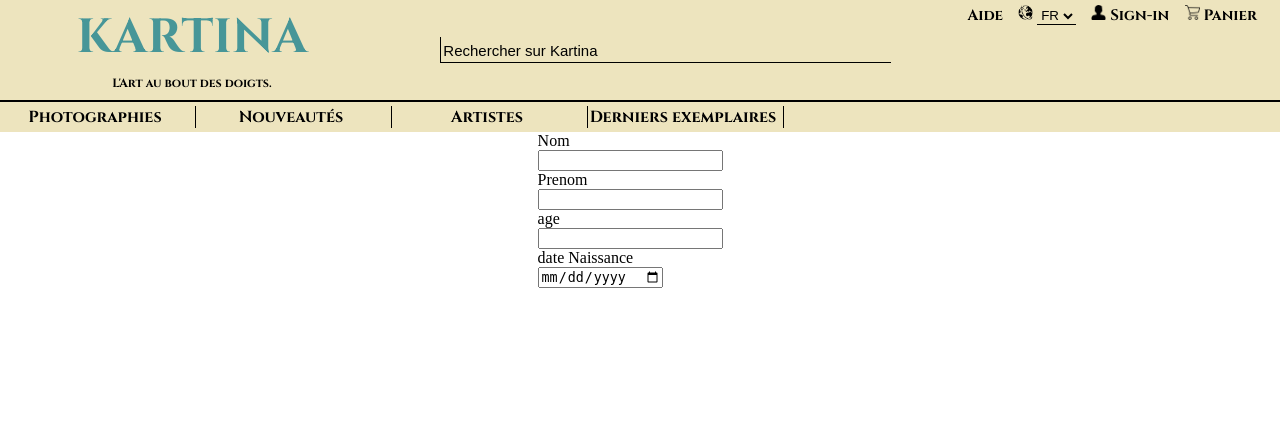
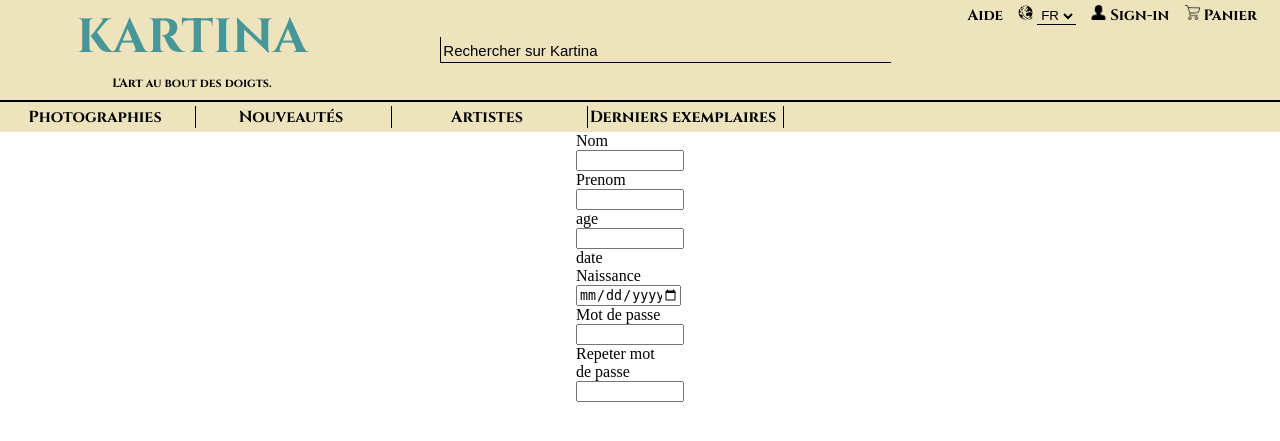
Before and after one commit to merlinkoma/kartina-reborn, a PHP site: page /Aide/inscription.php in a window 1280 px wide. Shown: the top 441 px of the page. Run offline with PHP 8.4, Linux system fonts and the light colour scheme; data that the repository does not hold is empty.

Commit message:
commit formulaire inscription

```diff
--- a/inscription.php
+++ b/inscription.php
@@ -3,9 +3,16 @@ require './partials/header.php';
 ?>
 <style>
 #form{
-    margin-left: 42%;
+    margin-left: 45%;
     width: 150px;
-    display: inline-block;
+    display: block;
+    }
+    label{
+        width: 90px;
+        display: block;
+    }
+    input{
+        width: 100px ;
     }
 </style>
 <body>
@@ -19,6 +26,10 @@ require './partials/header.php';
 <input type="number">
 <label>date Naissance</label>
 <input type="date">
+<label>Mot de passe</label>
+<input type="password">
+<label>Repeter mot de passe</label>
+<input type="password">
 </div>
 </form>
 </body>
```
